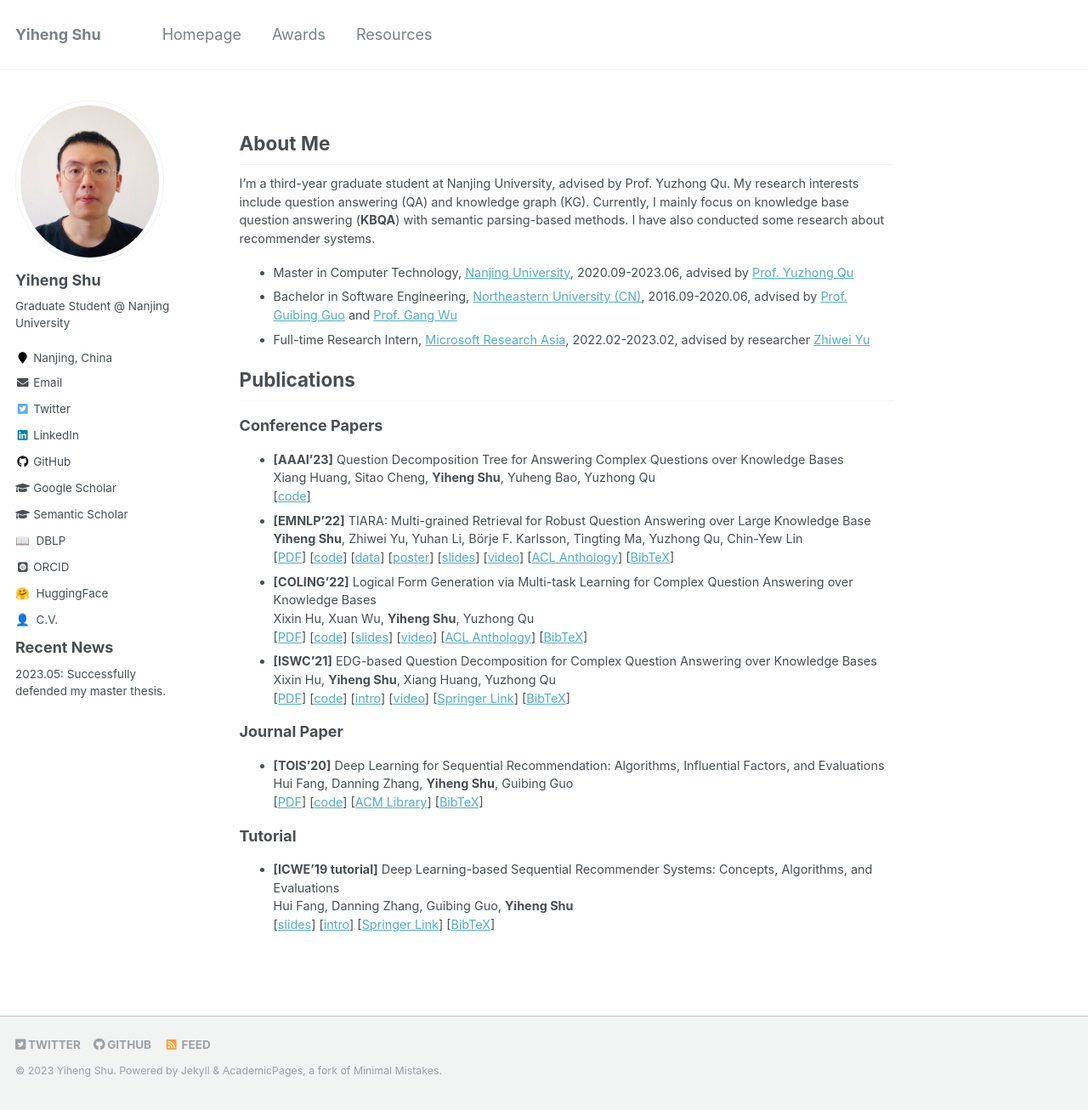
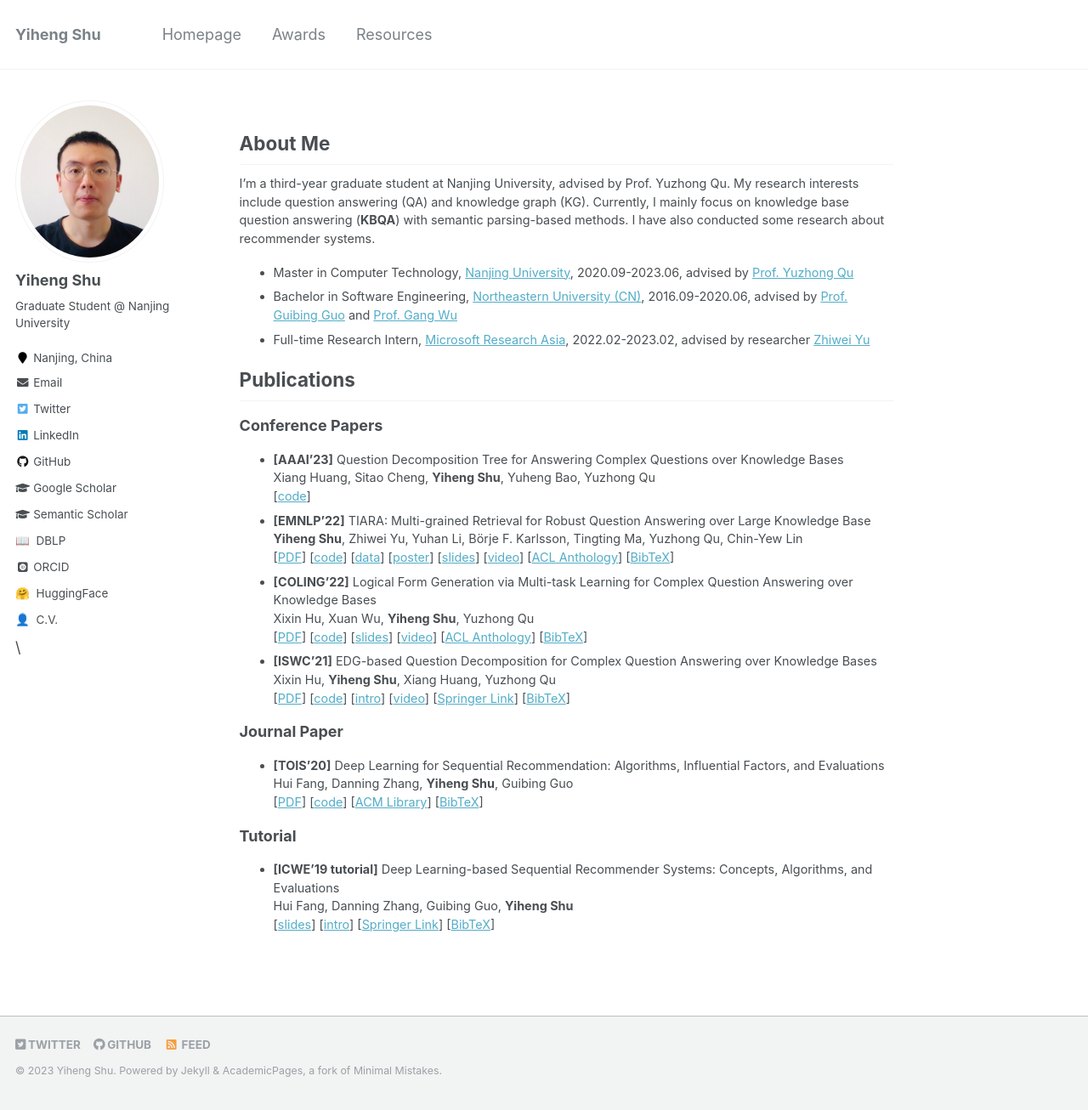
Before and after one commit to yihengshu/yihengshu.github.io, a Jekyll site: the page built from _pages/about.md, in a window 1280 px wide and 1306 px high. Shown: the whole window at 85% size. Built offline with Jekyll 4.4.1, drawn with Linux system fonts in a browser that asks for light colours; some web fonts are replaced.

Commit message:
Update author-profile.html

```diff
--- a/_includes/author-profile.html
+++ b/_includes/author-profile.html
@@ -131,11 +131,5 @@
         <li><a href="{{ author.cv }}"><i class=""></i>👤 &nbsp;C.V.</a></li>
       {% endif %}
     </ul>
-  </div>
-
-  <div class="author__content">
-    <h5 class="author__name">Recent News</h3>
-      <p class="author__bio">2023.05: Successfully defended my master thesis.</p>
-  </div>
-
+  </div>\
 </div>
```
